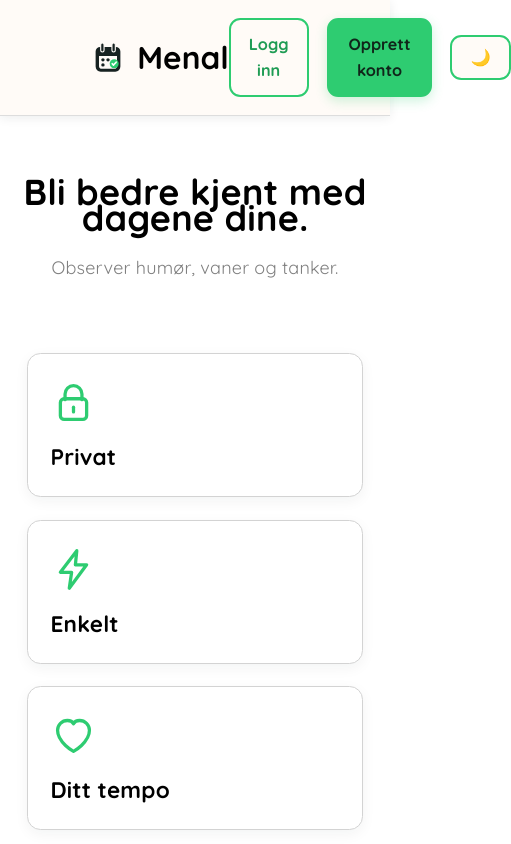
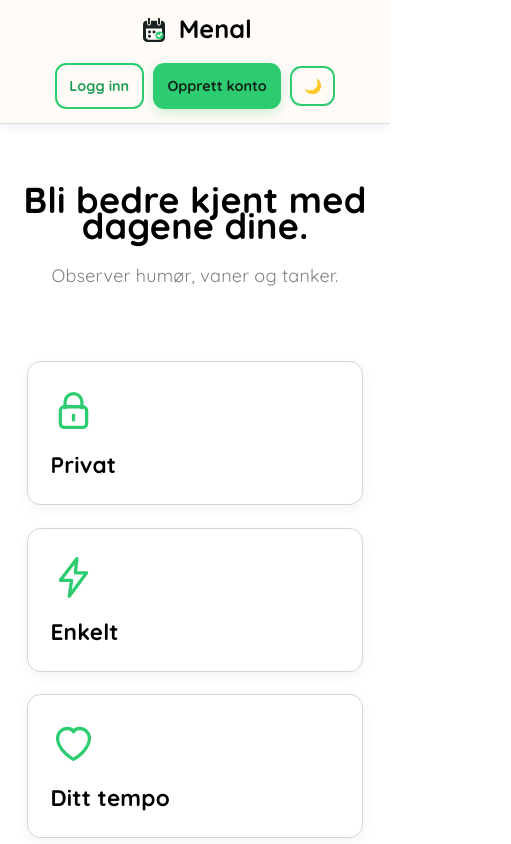
Before and after one commit to eiriklerdalen/Menal, a React (Vite) app in the folder menal/: page /landing in a window 390 px wide. Shown: the top 844 px of the page, 511 px wide, since content can reach past the window. Built offline with nearby package versions, Linux system fonts and the light colour scheme; no server answers.

Commit message:
Bedre LandingHeader styling for mobil og smale skjermer

```diff
--- a/menal/src/pages/landing/LandingHeader.css
+++ b/menal/src/pages/landing/LandingHeader.css
@@ -85,3 +85,63 @@
     outline: 3px solid rgba(46, 204, 113, 0.35);
     outline-offset: 3px;
 }
+
+@media (max-width: 48rem) {
+    .landing-page-header {
+        gap: 1rem;
+        padding: 0.875rem 1.25rem;
+    }
+
+    .landing-page .menal-title {
+        flex-shrink: 0;
+        gap: 0.5rem;
+    }
+
+    .landing-page .menal-title img {
+        width: 1.75rem;
+        height: 1.75rem;
+    }
+
+    .landing-page .menal-title span {
+        font-size: 1.4rem;
+    }
+
+    .registration {
+        gap: 0.5rem;
+    }
+
+    .registration button {
+        min-height: 2.25rem;
+        padding: 0.45rem 0.7rem;
+        font-size: 0.8rem;
+        white-space: nowrap;
+    }
+
+    .registration .theme-switch {
+        width: 2.5rem;
+        min-width: 2.5rem;
+        padding: 0;
+    }
+}
+
+@media (max-width: 31rem) {
+    .landing-page-header {
+        flex-wrap: wrap;
+        justify-content: center;
+        padding: 0.75rem 1rem;
+    }
+
+    .landing-page .menal-title {
+        width: 100%;
+        justify-content: center;
+    }
+
+    .registration {
+        width: 100%;
+        justify-content: center;
+    }
+
+    .registration button {
+        flex: 0 1 auto;
+    }
+}
```
